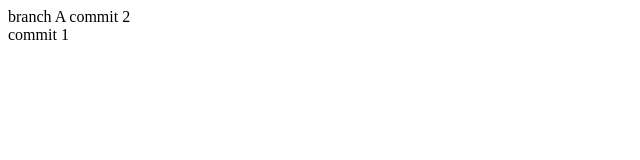
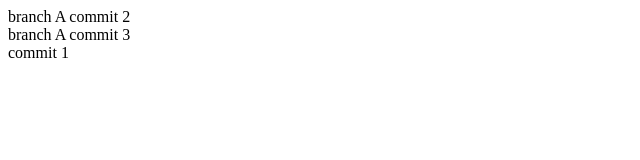
Before and after one commit to kumi1688/nc, a plain HTML site: page index.html in a window 1280 px wide. Shown: the whole page, without its empty margins (0-640 px from the left). Drawn offline with Linux system fonts and the light colour scheme.

Commit message:
branch A commit 3

```diff
--- a/index.html
+++ b/index.html
@@ -6,6 +6,7 @@
     <meta name="viewport" content="width=device-width, initial-scale=1.0" />
     <title>Document</title>
     <div>branch A commit 2</div>
+    <div>branch A commit 3</div>
   </head>
   <body>
     <div>commit 1</div>
```
